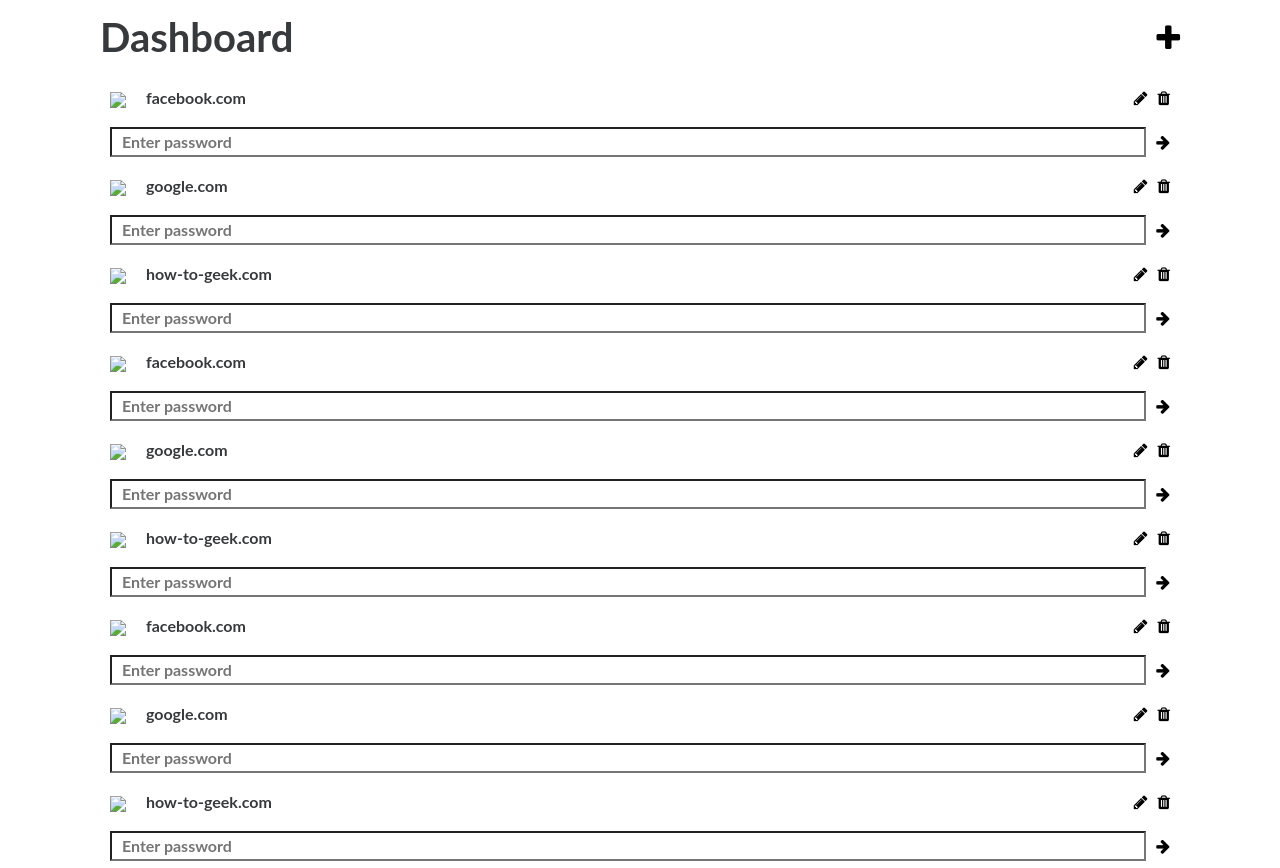
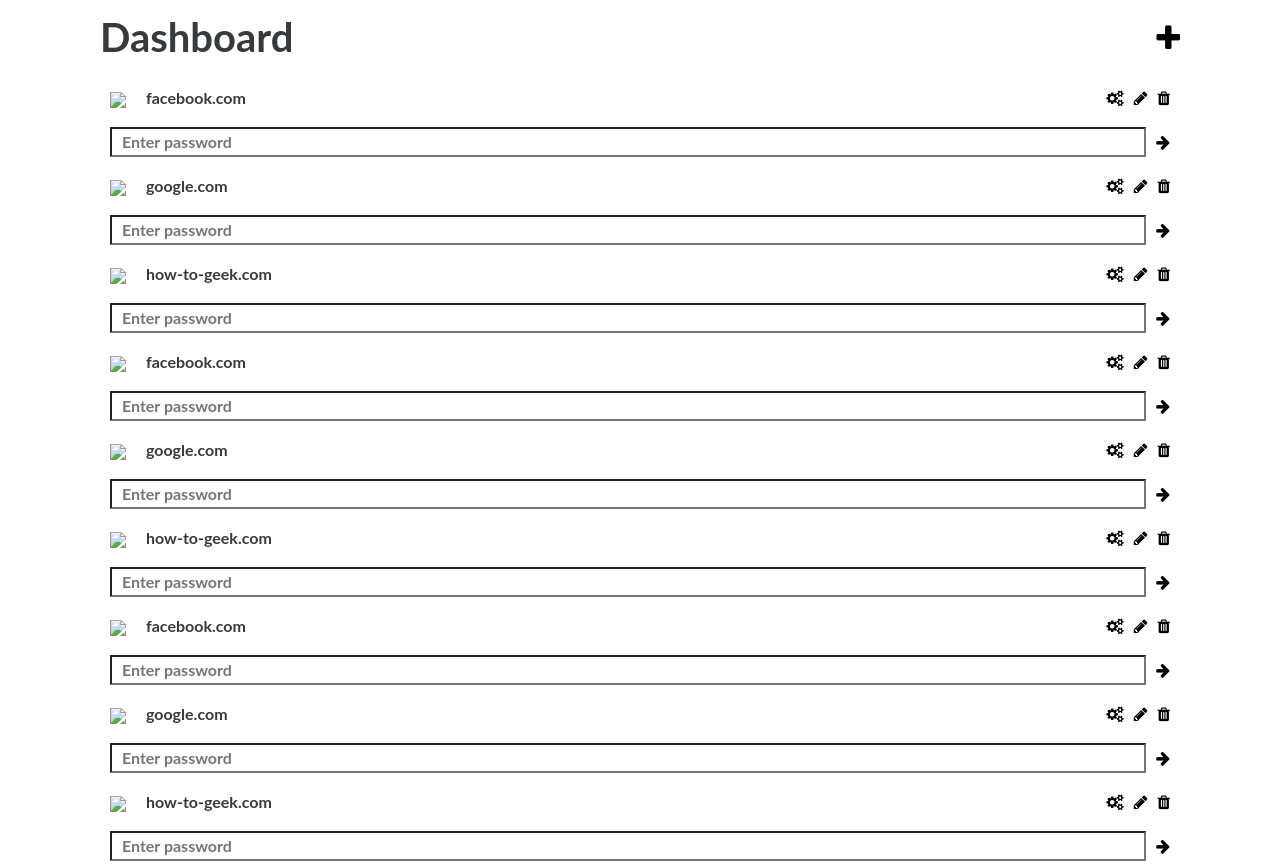
Before and after one commit to kabeersvohra/CryptMate, a PHP site: page /dashboard.php in a window 1280 px wide. Shown: the part 55-923 px from the top of the page. Run offline with PHP 8.4, Linux system fonts and the light colour scheme; some web fonts are replaced.

Commit message:
Front end stuff and bug fixes

```diff
--- a/dashboard.php
+++ b/dashboard.php
@@ -2,11 +2,9 @@
 <html xmlns="http://www.w3.org/1999/html">
 <head>
 
-    <meta charset="utf-8">
-    <meta http-equiv="X-UA-Compatible" content="IE=edge">
-    <meta name="viewport" content="width=device-width, initial-scale=1">
-    <meta name="description" content="">
-    <meta name="author" content="">
+    <?php include("headers/header.php") ?>
+
+    <title>Dashboard</title>
 
     <link href="css/bootstrap.min.css" rel="stylesheet">
     <link href="css/landing-page.css" rel="stylesheet">
@@ -15,30 +13,19 @@
     <link href="css/dashboard.css" rel="stylesheet">
     <link href="css/font-awesome.min.css" rel="stylesheet" type="text/css">
 
-    <link rel="apple-touch-icon" sizes="57x57" href="/img/favicon/apple-touch-icon-57x57.png">
-    <link rel="apple-touch-icon" sizes="60x60" href="/img/favicon/apple-touch-icon-60x60.png">
-    <link rel="apple-touch-icon" sizes="72x72" href="/img/favicon/apple-touch-icon-72x72.png">
-    <link rel="apple-touch-icon" sizes="76x76" href="/img/favicon/apple-touch-icon-76x76.png">
-    <link rel="apple-touch-icon" sizes="114x114" href="/img/favicon/apple-touch-icon-114x114.png">
-    <link rel="apple-touch-icon" sizes="120x120" href="/img/favicon/apple-touch-icon-120x120.png">
-    <link rel="apple-touch-icon" sizes="144x144" href="/img/favicon/apple-touch-icon-144x144.png">
-    <link rel="apple-touch-icon" sizes="152x152" href="/img/favicon/apple-touch-icon-152x152.png">
-    <link rel="apple-touch-icon" sizes="180x180" href="/img/favicon/apple-touch-icon-180x180.png">
-    <link rel="icon" type="image/png" href="/img/favicon/favicon-32x32.png" sizes="32x32">
-    <link rel="icon" type="image/png" href="/img/favicon/android-chrome-192x192.png" sizes="192x192">
-    <link rel="icon" type="image/png" href="/img/favicon/favicon-96x96.png" sizes="96x96">
-    <link rel="icon" type="image/png" href="/img/favicon/favicon-16x16.png" sizes="16x16">
-    <link rel="manifest" href="/img/favicon/manifest.json">
-    <link rel="shortcut icon" href="/img/favicon/favicon.ico">
-    <meta name="msapplication-TileColor" content="#2b5797">
-    <meta name="msapplication-TileImage" content="/img/favicon/mstile-144x144.png">
-    <meta name="msapplication-config" content="/img/favicon/browserconfig.xml">
-    <meta name="theme-color" content="#ffffff">
-
 </head>
 
 <?php
+    session_start();
     $loggedin = true;
+    $username = "Login";
+    $domains = array("facebook.com", "google.com", "how-to-geek.com", "facebook.com", "google.com", "how-to-geek.com", "facebook.com", "google.com", "how-to-geek.com");
+
+    if (isset($_SESSION['token']))
+    {
+        $username = "KVohra95";
+        //$domains = getDomains;
+    }
 ?>
 
 <body>
@@ -69,7 +56,7 @@
         </div>
         <div class="col-xs-6" style="text-align: right; font-size: 30px;">
             <p>
-                <a href="#createDomainModal" data-toggle="modal">
+                <a href="#createDomainModal" data-toggle="modal" title="Add domain">
                     <span class="fa fa-plus" style="color: black;"></span>
                 </a>
             </p>
@@ -77,16 +64,19 @@
 
         <div class="col-xs-12">
 
-                <?php $array = array("facebook.com", "google.com", "how-to-geek.com", "facebook.com", "google.com", "how-to-geek.com", "facebook.com", "google.com", "how-to-geek.com");
-                foreach($array as $domain){ ?>
+                <?php
+                foreach($domains as $domain){ ?>
                     <table style="width: 100%; text-align: center;">
                         <td style="padding: 10px;"><img src="https://www.google.com/s2/favicons?domain=<?php echo $domain; ?>"/> </td>
                         <td style="padding: 10px; text-align: left; width: 100%"><?php echo $domain; ?></td>
                         <td style="padding-right: 10px">
-                            <span class="fa fa-pencil" style="color: black; "></span>
+                            <span title="Regenerate salt" class="fa fa-cogs" style="color: black; "></span>
+                        </td>
+                        <td style="padding-right: 10px">
+                            <span title="Edit domain" class="fa fa-pencil" style="color: black; "></span>
                         </td>
                         <td style="padding-right: 10px;">
-                            <span class="fa fa-trash" style="color: black;"></span>
+                            <span title="Delete domain" class="fa fa-trash" style="color: black;"></span>
                         </td>
                     </table>
                     <table style="width: 100%; text-align: center;">
--- a/headers/header.php
+++ b/headers/header.php
@@ -1,60 +1,25 @@
-<?php
-/**
- * Created by PhpStorm.
- * User: Kabeer
- * Date: 29/05/2015
- * Time: 14:06
- */
-
-if (!isset($_SESSION)) session_start();
-
-include_once $_SERVER['DOCUMENT_ROOT'] . '/database/connectdatabase.php';
-
-?>
-
-<!DOCTYPE html>
-<html xmlns="http://www.w3.org/1999/html">
-    <head>
-
 <meta charset="utf-8">
 <meta http-equiv="X-UA-Compatible" content="IE=edge">
 <meta name="viewport" content="width=device-width, initial-scale=1">
 <meta name="description" content="">
 <meta name="author" content="">
 
-        <link href="../css/bootstrap.min.css" rel="stylesheet">
-        <link href="../css/landing-page.css" rel="stylesheet">
-        <link href="../css/main.css" rel="stylesheet">
-
-        <link href="../css/font-awesome.min.css" rel="stylesheet" type="text/css">
-
-        <script src="../js/jquery.js"></script>
-        <script src="../js/bootstrap.min.js"></script>
-
-        <link rel="apple-touch-icon" sizes="57x57" href="/img/favicon/apple-touch-icon-57x57.png">
-        <link rel="apple-touch-icon" sizes="60x60" href="/img/favicon/apple-touch-icon-60x60.png">
-        <link rel="apple-touch-icon" sizes="72x72" href="/img/favicon/apple-touch-icon-72x72.png">
-        <link rel="apple-touch-icon" sizes="76x76" href="/img/favicon/apple-touch-icon-76x76.png">
-        <link rel="apple-touch-icon" sizes="114x114" href="/img/favicon/apple-touch-icon-114x114.png">
-        <link rel="apple-touch-icon" sizes="120x120" href="/img/favicon/apple-touch-icon-120x120.png">
-        <link rel="apple-touch-icon" sizes="144x144" href="/img/favicon/apple-touch-icon-144x144.png">
-        <link rel="apple-touch-icon" sizes="152x152" href="/img/favicon/apple-touch-icon-152x152.png">
-        <link rel="apple-touch-icon" sizes="180x180" href="/img/favicon/apple-touch-icon-180x180.png">
-        <link rel="icon" type="image/png" href="/img/favicon/favicon-32x32.png" sizes="32x32">
-        <link rel="icon" type="image/png" href="/img/favicon/android-chrome-192x192.png" sizes="192x192">
-        <link rel="icon" type="image/png" href="/img/favicon/favicon-96x96.png" sizes="96x96">
-        <link rel="icon" type="image/png" href="/img/favicon/favicon-16x16.png" sizes="16x16">
-        <link rel="manifest" href="/img/favicon/manifest.json">
-        <link rel="shortcut icon" href="/img/favicon/favicon.ico">
+<link rel="apple-touch-icon" sizes="57x57" href="img/favicon/apple-touch-icon-57x57.png">
+<link rel="apple-touch-icon" sizes="60x60" href="img/favicon/apple-touch-icon-60x60.png">
+<link rel="apple-touch-icon" sizes="72x72" href="img/favicon/apple-touch-icon-72x72.png">
+<link rel="apple-touch-icon" sizes="76x76" href="img/favicon/apple-touch-icon-76x76.png">
+<link rel="apple-touch-icon" sizes="114x114" href="img/favicon/apple-touch-icon-114x114.png">
+<link rel="apple-touch-icon" sizes="120x120" href="img/favicon/apple-touch-icon-120x120.png">
+<link rel="apple-touch-icon" sizes="144x144" href="img/favicon/apple-touch-icon-144x144.png">
+<link rel="apple-touch-icon" sizes="152x152" href="img/favicon/apple-touch-icon-152x152.png">
+<link rel="apple-touch-icon" sizes="180x180" href="img/favicon/apple-touch-icon-180x180.png">
+<link rel="icon" type="image/png" href="img/favicon/favicon-32x32.png" sizes="32x32">
+<link rel="icon" type="image/png" href="img/favicon/android-chrome-192x192.png" sizes="192x192">
+<link rel="icon" type="image/png" href="img/favicon/favicon-96x96.png" sizes="96x96">
+<link rel="icon" type="image/png" href="img/favicon/favicon-16x16.png" sizes="16x16">
+<link rel="manifest" href="img/favicon/manifest.json">
+<link rel="shortcut icon" href="img/favicon/favicon.ico">
 <meta name="msapplication-TileColor" content="#2b5797">
-        <meta name="msapplication-TileImage" content="/img/favicon/mstile-144x144.png">
-        <meta name="msapplication-config" content="/img/favicon/browserconfig.xml">
+<meta name="msapplication-TileImage" content="img/favicon/mstile-144x144.png">
+<meta name="msapplication-config" content="img/favicon/browserconfig.xml">
 <meta name="theme-color" content="#ffffff">
-
-    </head>
-
-<?php
-include_once $_SERVER['DOCUMENT_ROOT'] . '/headers/navbar.php';
-?>
-
-<head>
--- a/js/dashboard.js
+++ b/js/dashboard.js
@@ -1,16 +1,20 @@
-$('#createDomainModal').on('show.bs.modal', function (e) {
-    $('#main').addClass('blur');
+var modalSelector = $(".modal");
+var logInModalSelector = $("#logInModal");
+var mainSelector = $("#main");
+
+modalSelector.on('show.bs.modal', function () {
+    mainSelector.addClass('blur');
 });
 
-$('#createDomainModal').on('hide.bs.modal', function (e) {
-    $('#main').removeClass('blur');
+modalSelector.on('hide.bs.modal', function () {
+    mainSelector.removeClass('blur');
 });
 
-$('#logInModal').each(function () {
-    $('#logInModal').modal({
+logInModalSelector.each(function () {
+    logInModalSelector.modal({
         show: true,
         backdrop: 'static',
         keyboard: false
     });
-    $('#main').addClass('blur');
+    mainSelector.addClass('blur');
 });
```
Also changed, not shown: headers/navbar.php (deleted, +0 -32 lines), fonts/FontAwesome.otf (added), fonts/fontawesome-webfont.woff2 (added), 1 other file. Lines whose indentation alone changed are shown as unchanged.
